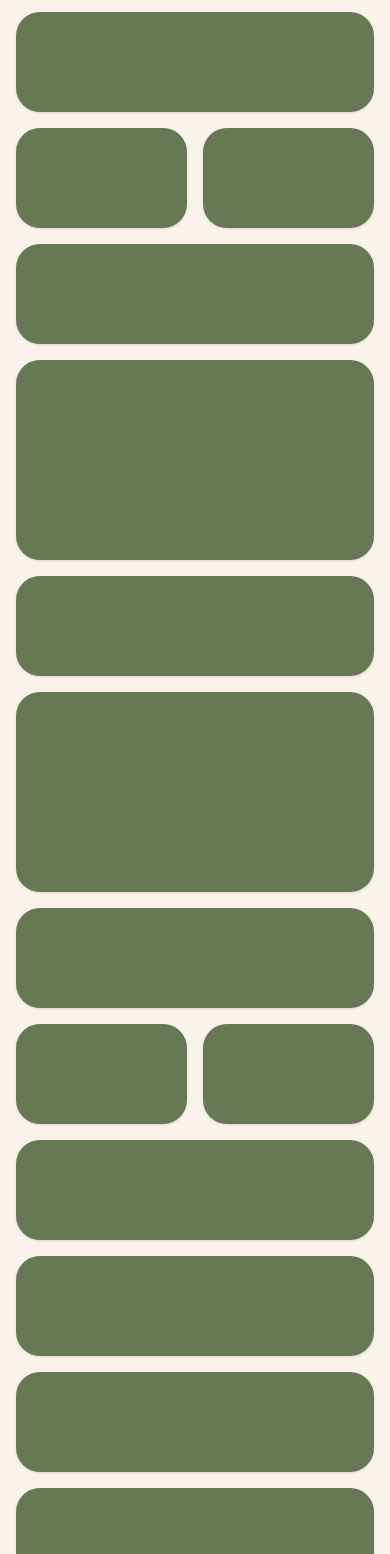
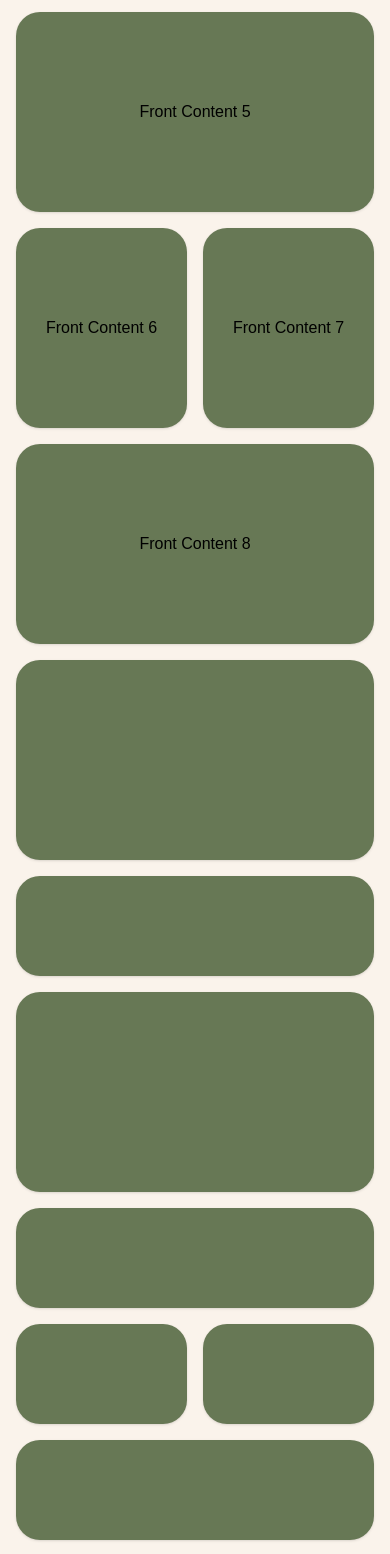
Before and after one commit to rafaeelricco/leticia-psi-lp, a Next.js app: page / in a window 390 px wide. Shown: the part 4200-5754 px from the top of the page. Built offline with nearby package versions, Linux system fonts and the light colour scheme.

Commit message:
refactor: update benefits component layout for responsiveness and add flip animation
- Updated the benefits component layout in the home page to be more responsive.
- Added flip animation to the benefits component.
- Added flip animation to additional benefit cards.

```diff
--- a/src/features/home/components/benefits.tsx
+++ b/src/features/home/components/benefits.tsx
@@ -6,6 +6,14 @@ export const Benefits: React.FC = () => {
    const flip2 = useFlipAnimation({ id: 'benefit-2', className: 'min-h-[200px] md:min-h-0 h-full' })
    const flip3 = useFlipAnimation({ id: 'benefit-3', className: 'min-h-[200px] md:min-h-0 h-full' })
    const flip4 = useFlipAnimation({ id: 'benefit-4', className: 'min-h-[200px] md:min-h-0 h-full' })
+   const flip5 = useFlipAnimation({ id: 'benefit-5', className: 'min-h-[200px] md:min-h-0 h-full' })
+   const flip6 = useFlipAnimation({ id: 'benefit-6', className: 'min-h-[200px] md:min-h-0 h-full' })
+   const flip7 = useFlipAnimation({ id: 'benefit-7', className: 'min-h-[200px] md:min-h-0 h-full' })
+   const flip8 = useFlipAnimation({ id: 'benefit-8', className: 'min-h-[200px] md:min-h-0 h-full' })
+   const flip9 = useFlipAnimation({ id: 'benefit-9', className: 'min-h-[200px] md:min-h-0 h-full' })
+   const flip10 = useFlipAnimation({ id: 'benefit-10', className: 'min-h-[200px] md:min-h-0 h-full' })
+   const flip11 = useFlipAnimation({ id: 'benefit-11', className: 'min-h-[200px] md:min-h-0 h-full' })
+   const flip12 = useFlipAnimation({ id: 'benefit-12', className: 'min-h-[200px] md:min-h-0 h-full' })
 
    return (
       <React.Fragment>
@@ -44,12 +52,36 @@ export const Benefits: React.FC = () => {
                {/* row 2 - Ajustado grid para MD */}
                <div className="grid grid-cols-1 sm:grid-cols-2 md:grid-rows-[auto_auto] lg:grid-rows-[448px] lg:grid-cols-4 gap-4 [&>*]:w-full">
                   <div className="grid gap-4 lg:grid-rows-[41%_20%_auto] md:col-span-2 lg:col-span-1">
-                     <div className="bg-support06 h-full rounded-3xl shadow min-h-[100px] lg:min-h-0"></div>
+                     <div {...flip5}>
+                        <div className="flipper-card h-full">
+                           <div className="flipper-front bg-support06 rounded-3xl shadow h-full">Front Content 5</div>
+                           <div className="flipper-back bg-primary rounded-3xl shadow h-full">Back Content 5</div>
+                        </div>
+                     </div>
                      <div className="grid grid-cols-2 gap-4">
-                        <div className="bg-support06 h-full rounded-3xl shadow min-h-[100px] lg:min-h-0"></div>
-                        <div className="bg-support06 h-full rounded-3xl shadow min-h-[100px] lg:min-h-0"></div>
+                        <div {...flip6}>
+                           <div className="flipper-card h-full">
+                              <div className="flipper-front bg-support06 rounded-3xl shadow h-full">
+                                 Front Content 6
+                              </div>
+                              <div className="flipper-back bg-primary rounded-3xl shadow h-full">Back Content 6</div>
+                           </div>
+                        </div>
+                        <div {...flip7}>
+                           <div className="flipper-card h-full">
+                              <div className="flipper-front bg-support06 rounded-3xl shadow h-full">
+                                 Front Content 7
+                              </div>
+                              <div className="flipper-back bg-primary rounded-3xl shadow h-full">Back Content 7</div>
+                           </div>
+                        </div>
                      </div>
-                     <div className="bg-support06 h-full rounded-3xl shadow min-h-[100px] lg:min-h-0"></div>
+                     <div {...flip8}>
+                        <div className="flipper-card h-full">
+                           <div className="flipper-front bg-support06 rounded-3xl shadow h-full">Front Content 8</div>
+                           <div className="flipper-back bg-primary rounded-3xl shadow h-full">Back Content 8</div>
+                        </div>
+                     </div>
                   </div>
 
                   <div className="grid gap-4 grid-rows-[2fr_1fr] md:col-span-1 lg:col-span-1">
@@ -73,9 +105,24 @@ export const Benefits: React.FC = () => {
 
                {/* row 3 - Ajustado grid para MD */}
                <div className="grid grid-cols-1 sm:grid-cols-2 md:grid-cols-2 md:grid-rows-[auto] lg:grid-rows-[124px] lg:grid-cols-[2fr_1.5fr_0.5fr] gap-4 [&>*]:w-full">
-                  <div className="bg-support06 h-full rounded-3xl shadow min-h-[100px] md:col-span-2 lg:col-span-1 lg:min-h-0"></div>
-                  <div className="bg-support06 h-full rounded-3xl shadow min-h-[100px] lg:min-h-0"></div>
-                  <div className="bg-support06 h-full rounded-3xl shadow min-h-[100px] lg:min-h-0"></div>
+                  <div {...flip10}>
+                     <div className="flipper-card h-full">
+                        <div className="flipper-front bg-support06 rounded-3xl shadow h-full">Front Content 10</div>
+                        <div className="flipper-back bg-primary rounded-3xl shadow h-full">Back Content 10</div>
+                     </div>
+                  </div>
+                  <div {...flip11}>
+                     <div className="flipper-card h-full">
+                        <div className="flipper-front bg-support06 rounded-3xl shadow h-full">Front Content 11</div>
+                        <div className="flipper-back bg-primary rounded-3xl shadow h-full">Back Content 11</div>
+                     </div>
+                  </div>
+                  <div {...flip12}>
+                     <div className="flipper-card h-full">
+                        <div className="flipper-front bg-support06 rounded-3xl shadow h-full">Front Content 12</div>
+                        <div className="flipper-back bg-primary rounded-3xl shadow h-full">Back Content 12</div>
+                     </div>
+                  </div>
                </div>
             </div>
          </div>
```
Also changed, not shown: src/hooks/useFlipAnimation.ts (+6 -6 lines).
